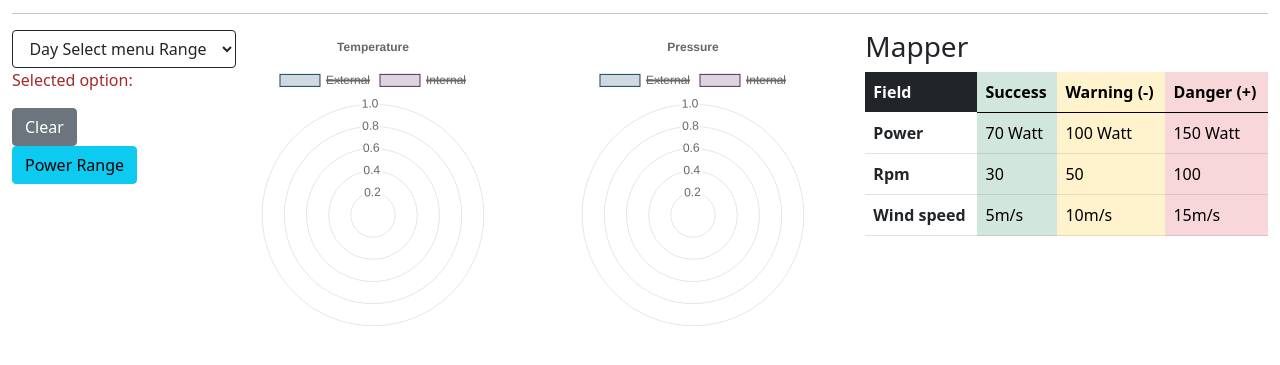
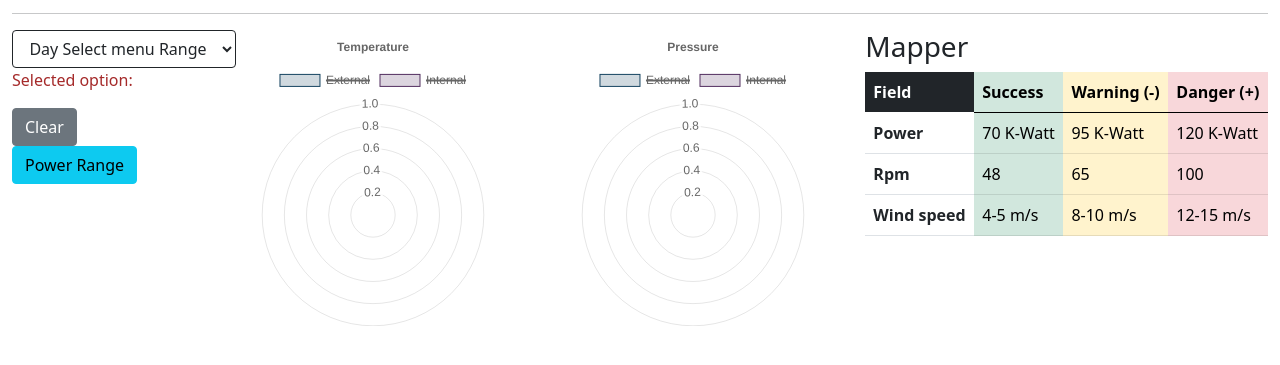
Before and after one commit to KshitijBansal-hub/WebDash, a plain HTML site: page index.html in a window 1280 px wide. Shown: the part 423-788 px from the top of the page. Drawn offline with nearby package versions, Linux system fonts and the light colour scheme; no server answers.

Commit message:
Update index.html

```diff
--- a/index.html
+++ b/index.html
@@ -247,21 +247,21 @@
                     <tbody>
                         <tr>
                             <th scope="row">Power</th>
-                            <td class="table-success">70 Watt</td>
-                            <td class="table-warning">100 Watt</td>
-                            <td class="table-danger">150 Watt</td>
+                            <td class="table-success">70 K-Watt</td>
+                            <td class="table-warning">95 K-Watt</td>
+                            <td class="table-danger">120 K-Watt</td>
                         </tr>
                         <tr>
                             <th scope="row">Rpm</th>
-                            <td class="table-success">30</td>
-                            <td class="table-warning">50</td>
+                            <td class="table-success">48</td>
+                            <td class="table-warning">65</td>
                             <td class="table-danger">100</td>
                         </tr>
                         <tr>
                             <th scope="row">Wind speed</th>
-                            <td class="table-success">5m/s</td>
-                            <td class="table-warning">10m/s</td>
-                            <td class="table-danger">15m/s</td>
+                            <td class="table-success">4-5 m/s</td>
+                            <td class="table-warning">8-10 m/s</td>
+                            <td class="table-danger">12-15 m/s</td>
                         </tr>
                     </tbody>
                 </table>
```
